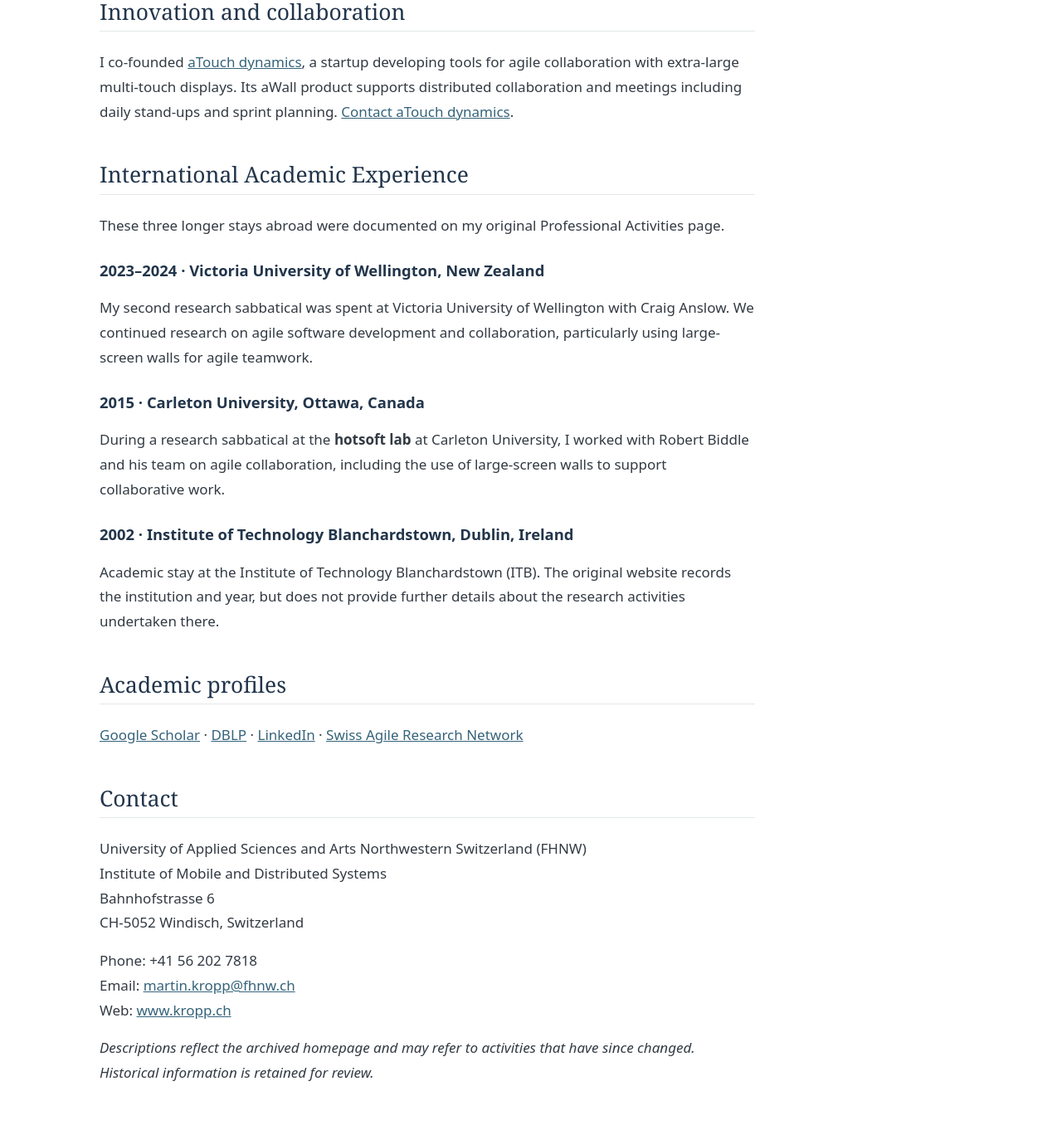
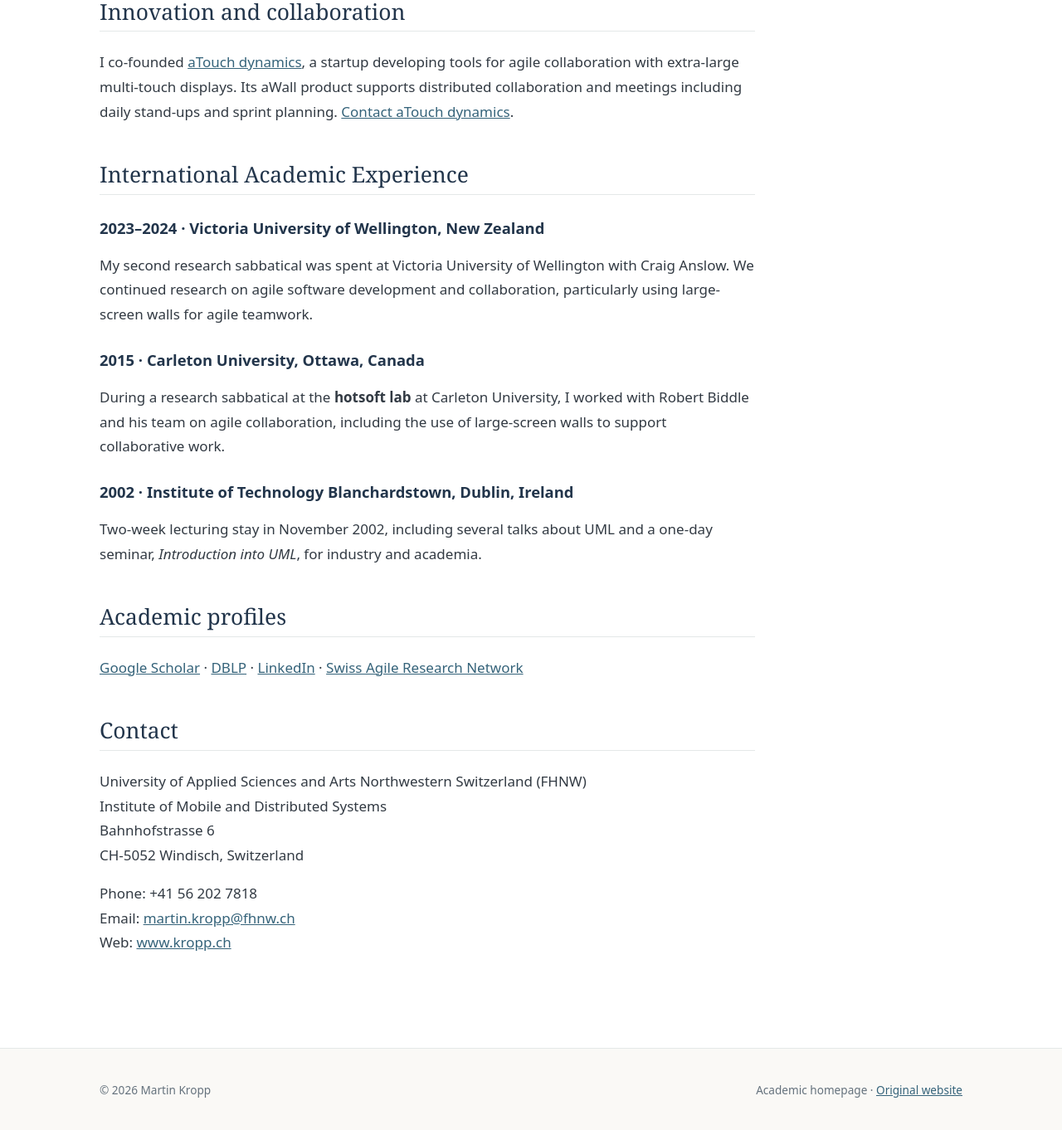
Before and after one commit to martinkropp/martinkropp.github.io, a Jekyll site: the page built from about.md, in a window 1280 px wide and 1400 px high, scrolled down 932 px. Shown: the top 1362 px of the window at 83% size. Built offline with Jekyll 4.4.1, drawn with Linux system fonts in a browser that asks for light colours.

Commit message:
Remove editorial migration notes from about.md

```diff
--- a/about.md
+++ b/about.md
@@ -24,8 +24,6 @@
 
 ## International Academic Experience
 
-These three longer stays abroad were documented on my original Professional Activities page.
-
 ### 2023–2024 · Victoria University of Wellington, New Zealand
 
 My second research sabbatical was spent at Victoria University of Wellington with Craig Anslow. We continued research on agile software development and collaboration, particularly using large-screen walls for agile teamwork.
@@ -36,7 +34,7 @@
 
 ### 2002 · Institute of Technology Blanchardstown, Dublin, Ireland
 
-Academic stay at the Institute of Technology Blanchardstown (ITB). The original website records the institution and year, but does not provide further details about the research activities undertaken there.
+Two-week lecturing stay in November 2002, including several talks about UML and a one-day seminar, *Introduction into UML*, for industry and academia.
 
 ## Academic profiles
 
@@ -52,5 +50,3 @@
 Phone: +41 56 202 7818
 Email: [martin.kropp@fhnw.ch](mailto:martin.kropp@fhnw.ch)
 Web: [www.kropp.ch](https://www.kropp.ch/)
-
-*Descriptions reflect the archived homepage and may refer to activities that have since changed. Historical information is retained for review.*
```
